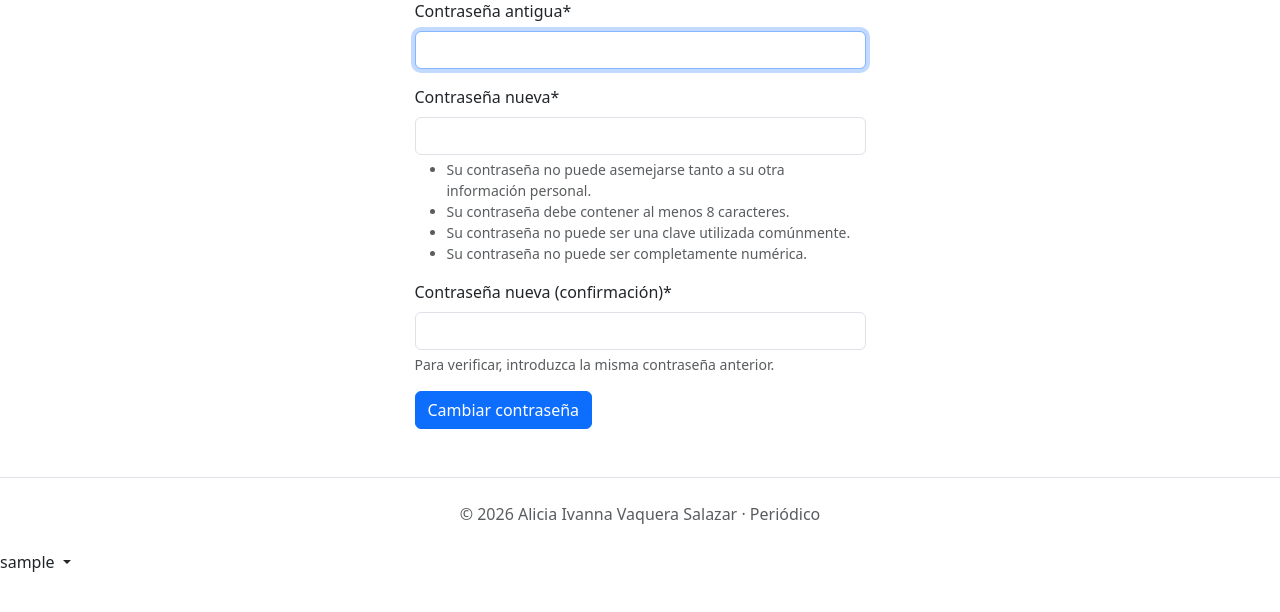
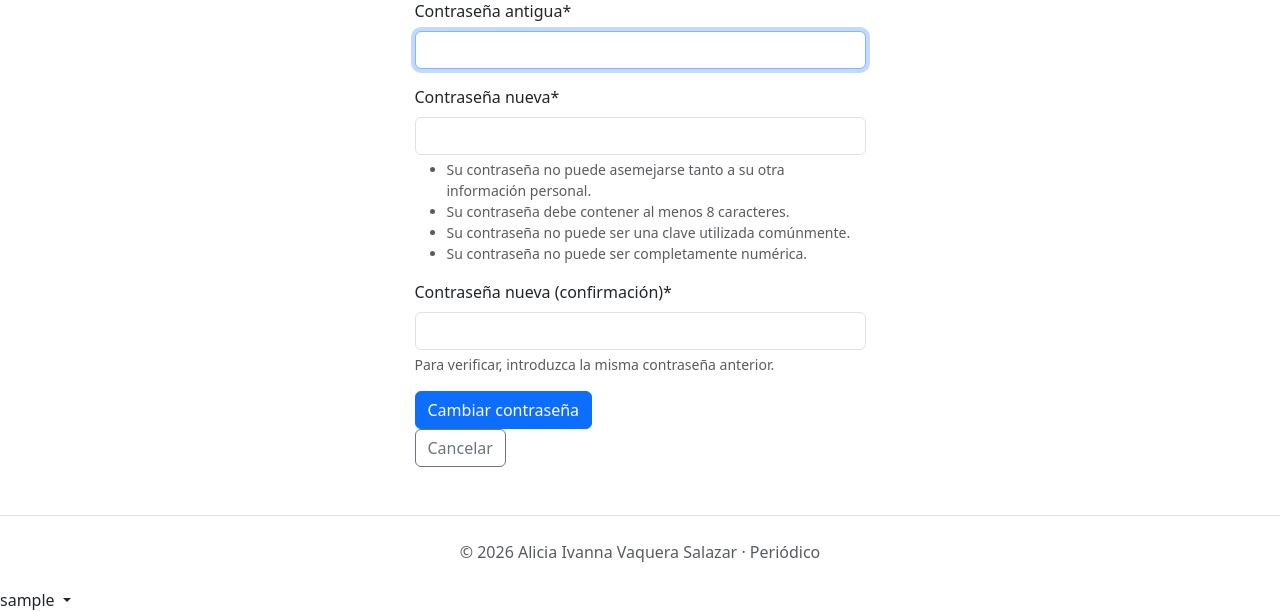
Before and after one commit to ivaawiitaa/periodico, a Django app: page /cuentas/password_change/ in a window 1280 px wide. Shown: the part 195-807 px from the top of the page. Before the commit the page ends 767 px from the top, so only its background shows below. Run offline with Django 5.2, Linux system fonts and the light colour scheme; the visitor is signed in with stand-in values (Sample User, id 1); parts of the project's set-up code (start-up, migrations or seed data) failed here and were passed over; some libraries are stand-ins or nearby versions.

Commit message:
Reto 2.16: agregar botón Cancelar en formulario de cambio de contraseña

```diff
--- a/templates/registration/password_change_form.html
+++ b/templates/registration/password_change_form.html
@@ -13,6 +13,7 @@
         {{ form|crispy }}
         <button type="submit" class="btn btn-primary">Cambiar contraseña</button>
       </form>
+      <a href="{% url 'inicio' %}" class="btn btn-outline-secondary">Cancelar</a>
     </div>
   </div>
 {% endblock contenido %}
```
